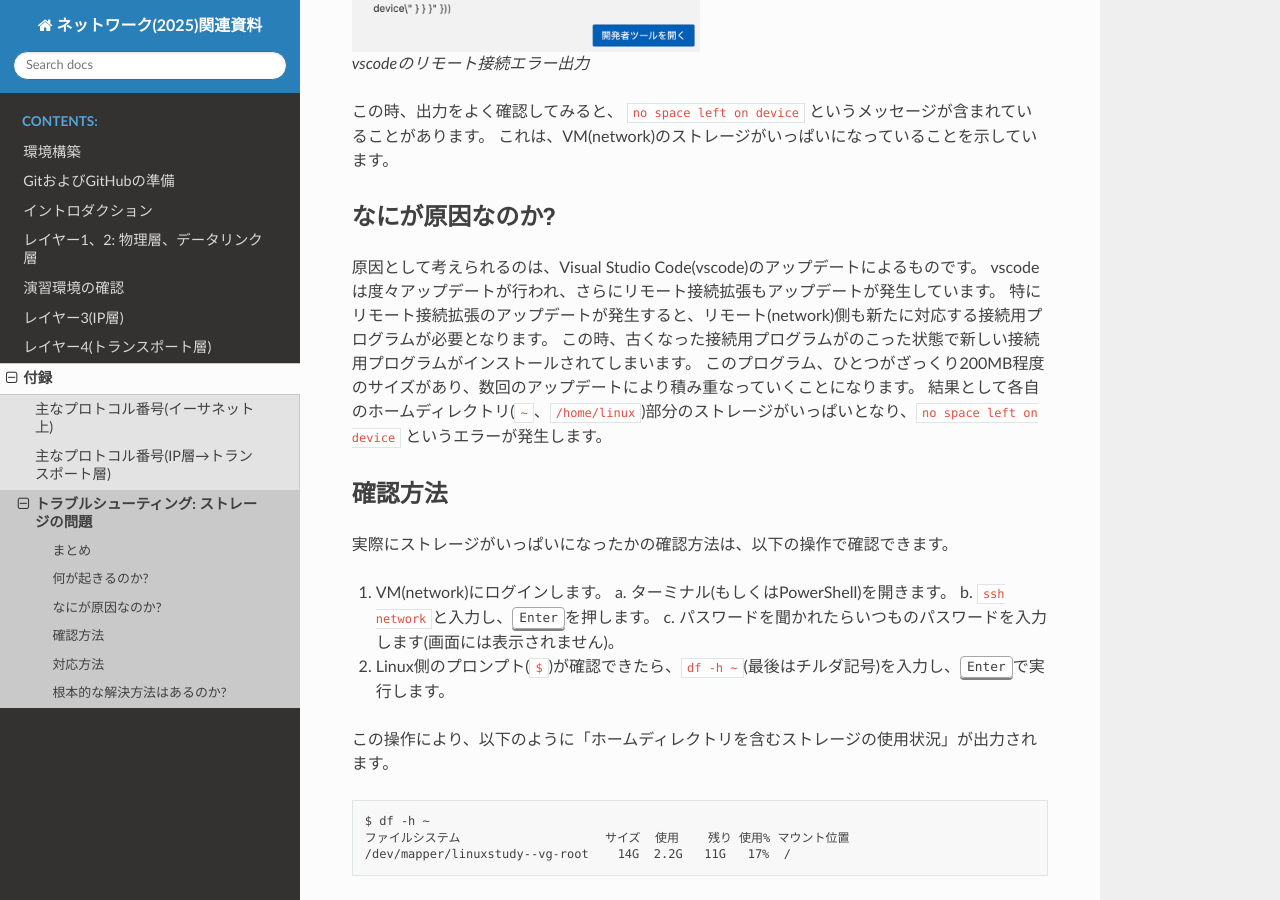
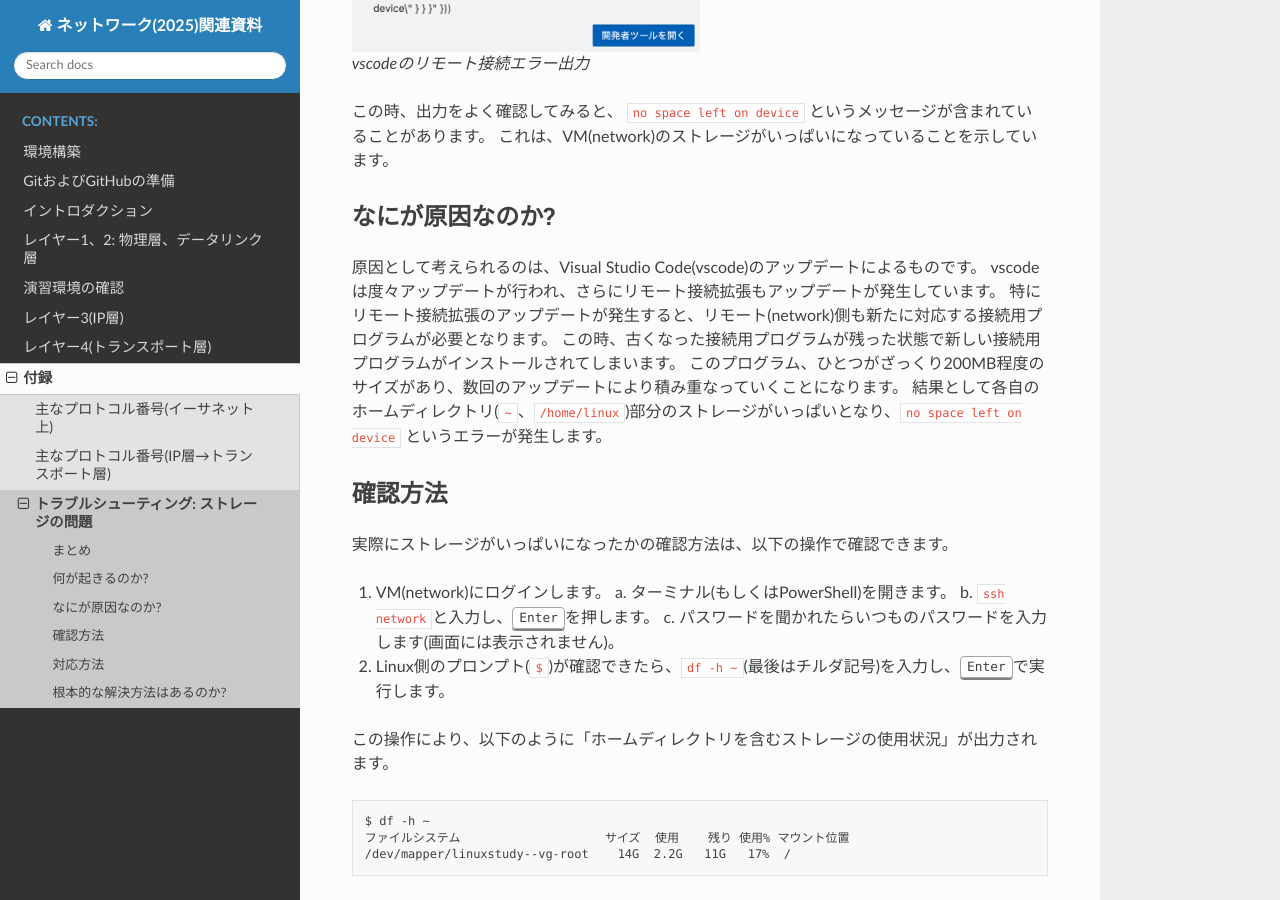
Before and after one commit to densuke/2025-network-doc, a Sphinx documentation site: the page built from source/appendix/storage-full.md, in a window 1280 px wide and 900 px high, scrolled down 884 px. Built offline with Sphinx 7.4.7 and the Read the Docs theme 3.1.0, drawn with Linux system fonts in a browser that asks for light colours; pages that are not in the unit, such as notebooks, are missing from menus.

Commit message:
漢字にしました
Co-authored-by: gemini-code-assist[bot] <176961590+gemini-code-assist[bot]@users.noreply.github.com>

```diff
--- a/source/appendix/storage-full.md
+++ b/source/appendix/storage-full.md
@@ -33,7 +33,7 @@ vscodeのリモート接続エラー出力
 原因として考えられるのは、Visual Studio Code(vscode)のアップデートによるものです。
 vscodeは度々アップデートが行われ、さらにリモート接続拡張もアップデートが発生しています。
 特にリモート接続拡張のアップデートが発生すると、リモート(network)側も新たに対応する接続用プログラムが必要となります。
-この時、古くなった接続用プログラムがのこった状態で新しい接続用プログラムがインストールされてしまいます。
+この時、古くなった接続用プログラムが残った状態で新しい接続用プログラムがインストールされてしまいます。
 このプログラム、ひとつがざっくり200MB程度のサイズがあり、数回のアップデートにより積み重なっていくことになります。
 結果として各自のホームディレクトリ(`~`、`/home/linux`)部分のストレージがいっぱいとなり、`no space left on device` というエラーが発生します。
 
```
